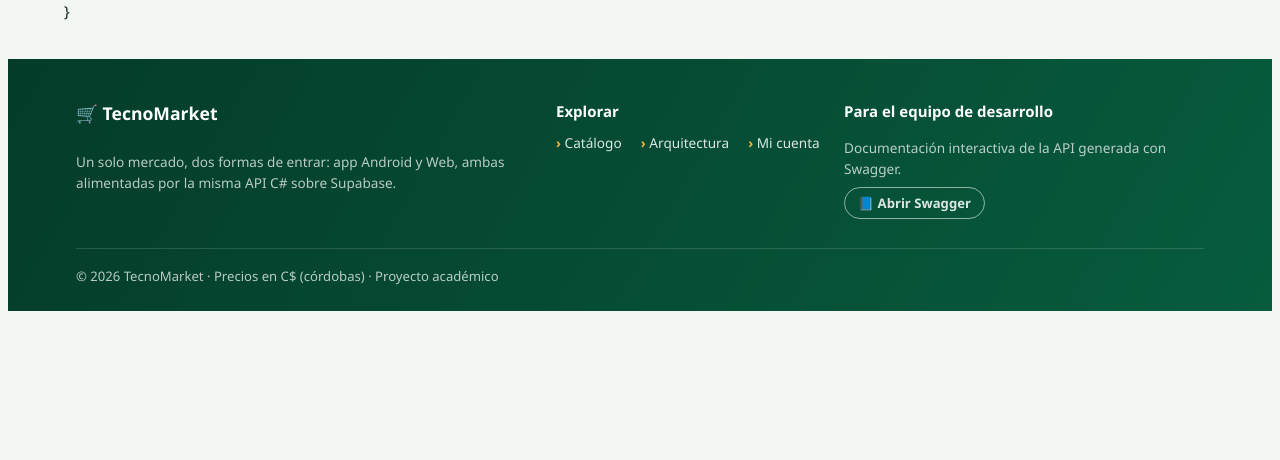
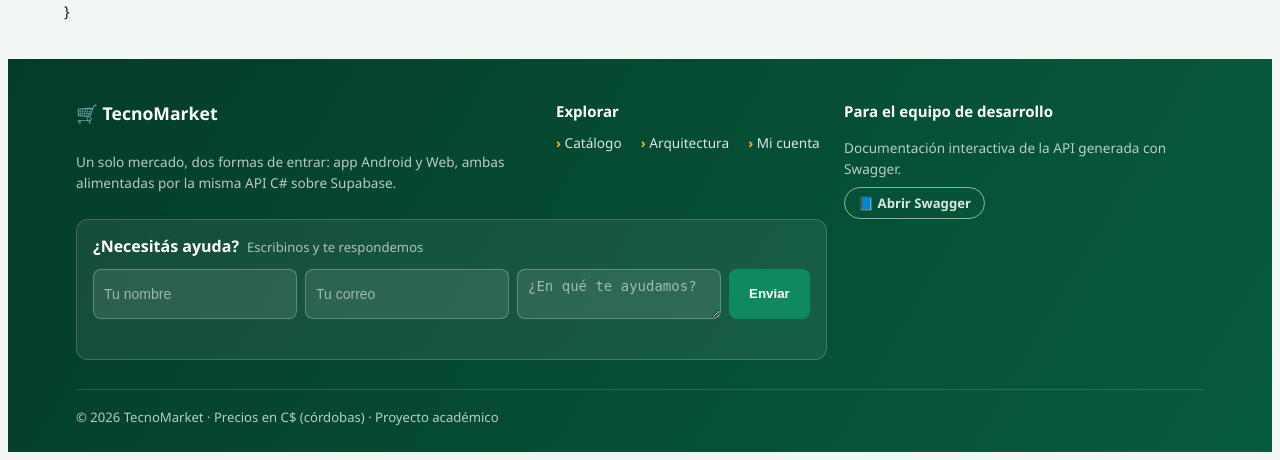
Before and after one commit to Rodriguez07-1/tecnomarket, an ASP.NET Core app: page / in a window 1280 px wide. Shown: the part 693-1153 px from the top of the page. Before the commit the page ends 1004 px from the top, so only its background shows below. Run offline with ASP.NET Core 8, Linux system fonts and the light colour scheme; data that the repository does not hold is empty.

Commit message:
Agregar formulario de ayuda con Firestore en el footer de la Web

```diff
--- a/src/TecnoMarket.Web/Pages/Shared/_Layout.cshtml
+++ b/src/TecnoMarket.Web/Pages/Shared/_Layout.cshtml
@@ -108,6 +108,37 @@
                     <a class="btn btn-sm btn-outline-light" href="/swagger" target="_blank" rel="noopener">📘 Abrir Swagger</a>
                 </div>
             </div>
+            <style>
+                .tm-ayuda { background: rgba(255,255,255,.07); border: 1px solid rgba(255,255,255,.18); border-radius: 12px; padding: 14px 16px; }
+                .tm-ayuda-head { display: flex; flex-wrap: wrap; gap: 8px; align-items: baseline; margin-bottom: 10px; }
+                .tm-ayuda-head strong { color: #fff; font-size: 1rem; }
+                .tm-ayuda-head span { color: rgba(255,255,255,.65); font-size: .82rem; }
+                .tm-ayuda-form { display: flex; flex-wrap: wrap; gap: 8px; }
+                .tm-ayuda-form input, .tm-ayuda-form textarea { flex: 1 1 180px; min-width: 0; border: 1px solid rgba(255,255,255,.25); border-radius: 8px; padding: 8px 10px; background: rgba(255,255,255,.1); color: #fff; font-size: .875rem; resize: vertical; }
+                .tm-ayuda-form input::placeholder, .tm-ayuda-form textarea::placeholder { color: rgba(255,255,255,.55); }
+                .tm-ayuda-form button { border: 0; border-radius: 8px; padding: 8px 20px; background: #0f8a5f; color: #fff; font-weight: 600; cursor: pointer; }
+                .tm-ayuda-form button:hover { background: #0b6e4c; }
+                .tm-ayuda-estado { min-height: 18px; margin-top: 8px; font-size: .82rem; color: rgba(255,255,255,.7); }
+                .tm-ayuda-estado.ok { color: #8ce6b4; }
+                .tm-ayuda-estado.error { color: #ffb3a7; }
+            </style>
+            <div class="row mt-4">
+                <div class="col-12">
+                    <div class="tm-ayuda">
+                        <div class="tm-ayuda-head">
+                            <strong>¿Necesitás ayuda?</strong>
+                            <span>Escribinos y te respondemos</span>
+                        </div>
+                        <form id="tm-ayuda-form" class="tm-ayuda-form">
+                            <input id="tm-ayuda-nombre" type="text" placeholder="Tu nombre" maxlength="80" required />
+                            <input id="tm-ayuda-email" type="email" placeholder="Tu correo" maxlength="120" required />
+                            <textarea id="tm-ayuda-mensaje" placeholder="¿En qué te ayudamos?" maxlength="2000" rows="2" required></textarea>
+                            <button type="submit">Enviar</button>
+                        </form>
+                        <div id="tm-ayuda-estado" class="tm-ayuda-estado"></div>
+                    </div>
+                </div>
+            </div>
             <div class="tm-footer-bottom">
                 &copy; 2026 TecnoMarket · Precios en C$ (córdobas) · Proyecto académico
             </div>
@@ -115,6 +146,11 @@
     </footer>
 
     <script>
+        // Firebase (Firestore) - configuracion publica del proyecto.
+        // Reemplazar con los valores de console.firebase.google.com.
+        var TM_FIREBASE_PROJECT = 'tecnomarket-ayuda-bf3e8';
+        var TM_FIREBASE_APIKEY = 'AIzaSyB9m75QNDZTkx0wIAS-cC_U6YAqm3b1dvg';
+
         // Menu responsive sin librerias externas.
         document.addEventListener('click', function (e) {
             var b = e.target.closest('.navbar-toggler');
@@ -123,6 +159,59 @@
                 if (menu) menu.classList.toggle('show');
             }
         });
+
+        // Formulario de ayuda -> Firestore REST API (sin librerias externas).
+        (function () {
+            var form = document.getElementById('tm-ayuda-form');
+            if (!form) return;
+            var estado = document.getElementById('tm-ayuda-estado');
+            function msg(texto, clase) {
+                estado.textContent = texto;
+                estado.className = 'tm-ayuda-estado ' + (clase || '');
+            }
+            form.addEventListener('submit', function (e) {
+                e.preventDefault();
+                var nombre = document.getElementById('tm-ayuda-nombre').value.trim();
+                var email = document.getElementById('tm-ayuda-email').value.trim();
+                var texto = document.getElementById('tm-ayuda-mensaje').value.trim();
+                if (!nombre || !email || !texto) { msg('Completá todos los campos.', 'error'); return; }
+                if (TM_FIREBASE_PROJECT.indexOf('TU_') === 0) {
+                    msg('Falta configurar Firebase (projectId).', 'error'); return;
+                }
+                var btn = form.querySelector('button');
+                btn.disabled = true;
+                msg('Enviando...');
+
+                var url = 'https://firestore.googleapis.com/v1/projects/' +
+                    encodeURIComponent(TM_FIREBASE_PROJECT) +
+                    '/databases/(default)/documents/ayuda?key=' +
+                    encodeURIComponent(TM_FIREBASE_APIKEY);
+                var body = {
+                    fields: {
+                        nombre:   { stringValue: nombre },
+                        email:    { stringValue: email },
+                        mensaje:  { stringValue: texto },
+                        origen:   { stringValue: 'web' },
+                        fecha:    { timestampValue: new Date().toISOString() },
+                        estado:   { stringValue: 'nuevo' }
+                    }
+                };
+                fetch(url, {
+                    method: 'POST',
+                    headers: { 'Content-Type': 'application/json' },
+                    body: JSON.stringify(body)
+                })
+                .then(function (r) {
+                    if (!r.ok) throw new Error('HTTP ' + r.status);
+                    form.reset();
+                    msg('¡Listo! Recibimos tu mensaje.', 'ok');
+                })
+                .catch(function (err) {
+                    msg('No se pudo enviar. Intentá de nuevo. (' + err.message + ')', 'error');
+                })
+                .finally(function () { btn.disabled = false; });
+            });
+        })();
     </script>
     @await RenderSectionAsync("Scripts", required: false)
 </body>
```
